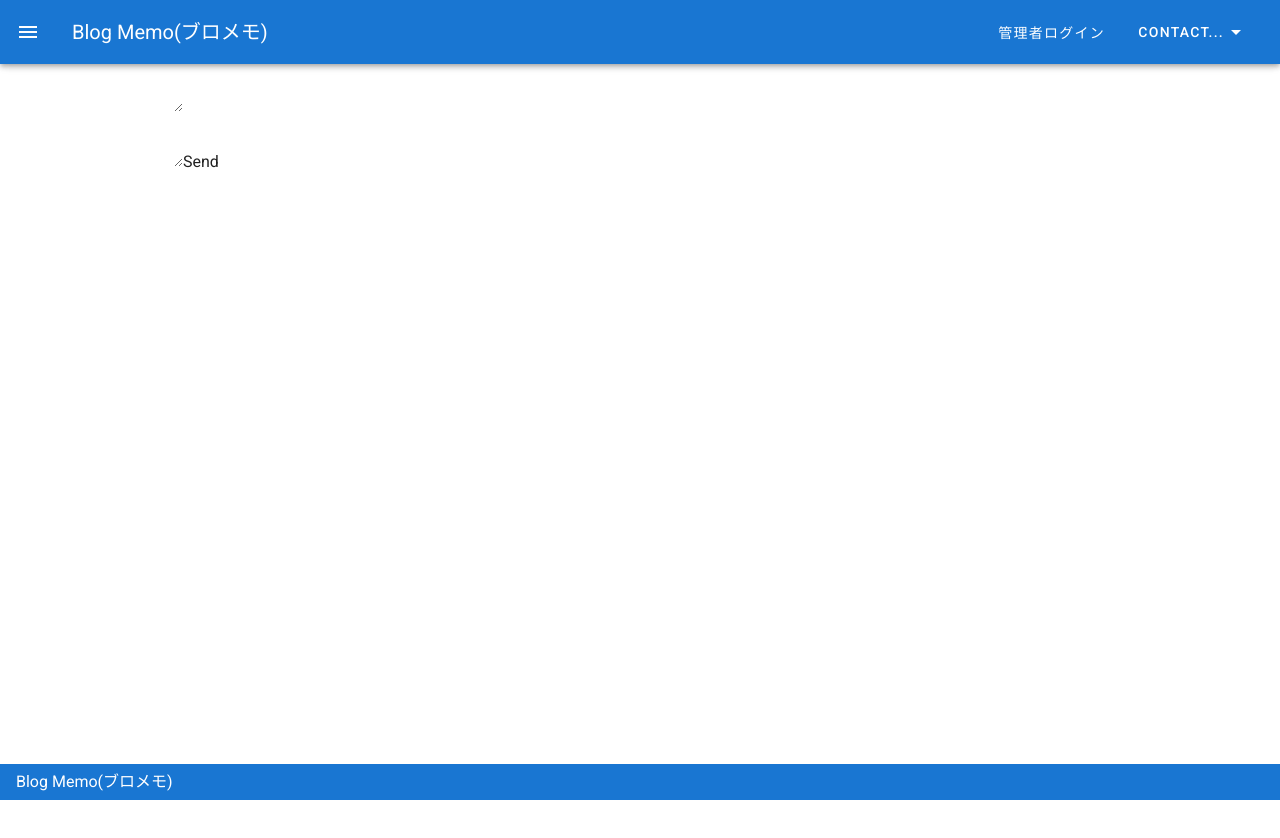
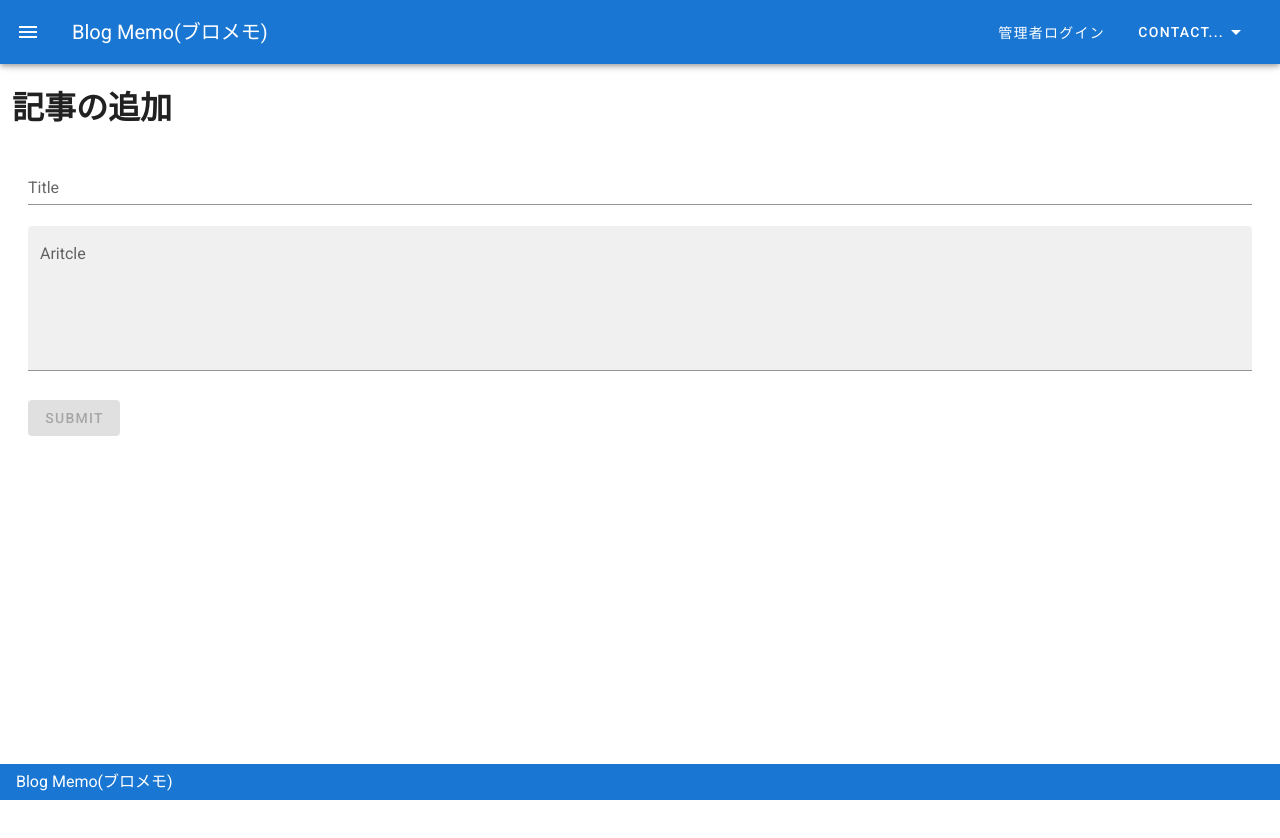
Before and after one commit to DaisukeHirabayashi/Vue-Blog, a Vue app: page /create_markdown in a window 1280 px wide. Shown: the top 838 px of the page. Built offline with nearby package versions, Linux system fonts and the light colour scheme.

Commit message:
記事の投稿画面の追加及び機能の追加

```diff
--- a/src/views/AddMarkdown.vue
+++ b/src/views/AddMarkdown.vue
@@ -1,12 +1,26 @@
 <template>
   <v-app>
-    <form action="" class="form">
-      <textarea v-model="input_title" :disabled="!user.uid"></textarea>
-    </form>
-    <form action="" @submit.prevent="doSend" class="form">
-      <textarea v-model="input" :disabled="!user.uid"></textarea>
-      <button type="submit" :disabled="!user.uid" class="send-button">Send</button>
-    </form>
+    <v-container fluid>
+      <h1 class = "mt-2">記事の追加</h1>
+      <v-form class="pa-4 pt-6" v-model="form">
+        <v-textarea
+          :label="input_title_data.label"
+          auto-grow
+          :rules="input_title_data.rules"
+          rows="1"
+          row-height="15"
+          v-model="input_title_data.text"
+        ></v-textarea>
+        <v-textarea
+          filled
+          :rules="input_markdown_data.rules"
+          :label="input_markdown_data.label"
+          auto-grow
+          v-model="input_markdown_data.text"
+        ></v-textarea>
+        <v-btn :disabled="!form" color="primary" @click="doSend">Submit</v-btn>
+      </v-form>
+    </v-container>
   </v-app>
 </template>
 
@@ -17,19 +31,30 @@ export default {
   data() {
     return {
       user:this.$store.state.store_user,
-      input:'',
-      input_title:''
+      form:false,
+      input_title_data:{
+        label: "Title",
+        text:'',
+        rules: [v => !!v || "Title is required"]
+      },
+      input_markdown_data:{
+        label: "Aritcle",
+        text:'',
+        rules: [v => !!v || "Aritcle is required"]
+      }
     }
   },
   methods: {
     doSend() {
       const firedb_mark = firebase.database().ref('markdown');
-      var newMarkdown = firedb_mark.push({markdown_text: this.input});
+      var newMarkdown = firedb_mark.push({markdown_text: this.input_markdown_data.text});
       console.log("new key: "+newMarkdown.key);
       firebase.database().ref('mk_title').push({
-          markdown_title: this.input_title,
+          markdown_title: this.input_title_data.text,
           id: newMarkdown.key
       });
+      alert("投稿が完了しました");
+      document.location.href = "./";
     }
   }
 };
```
